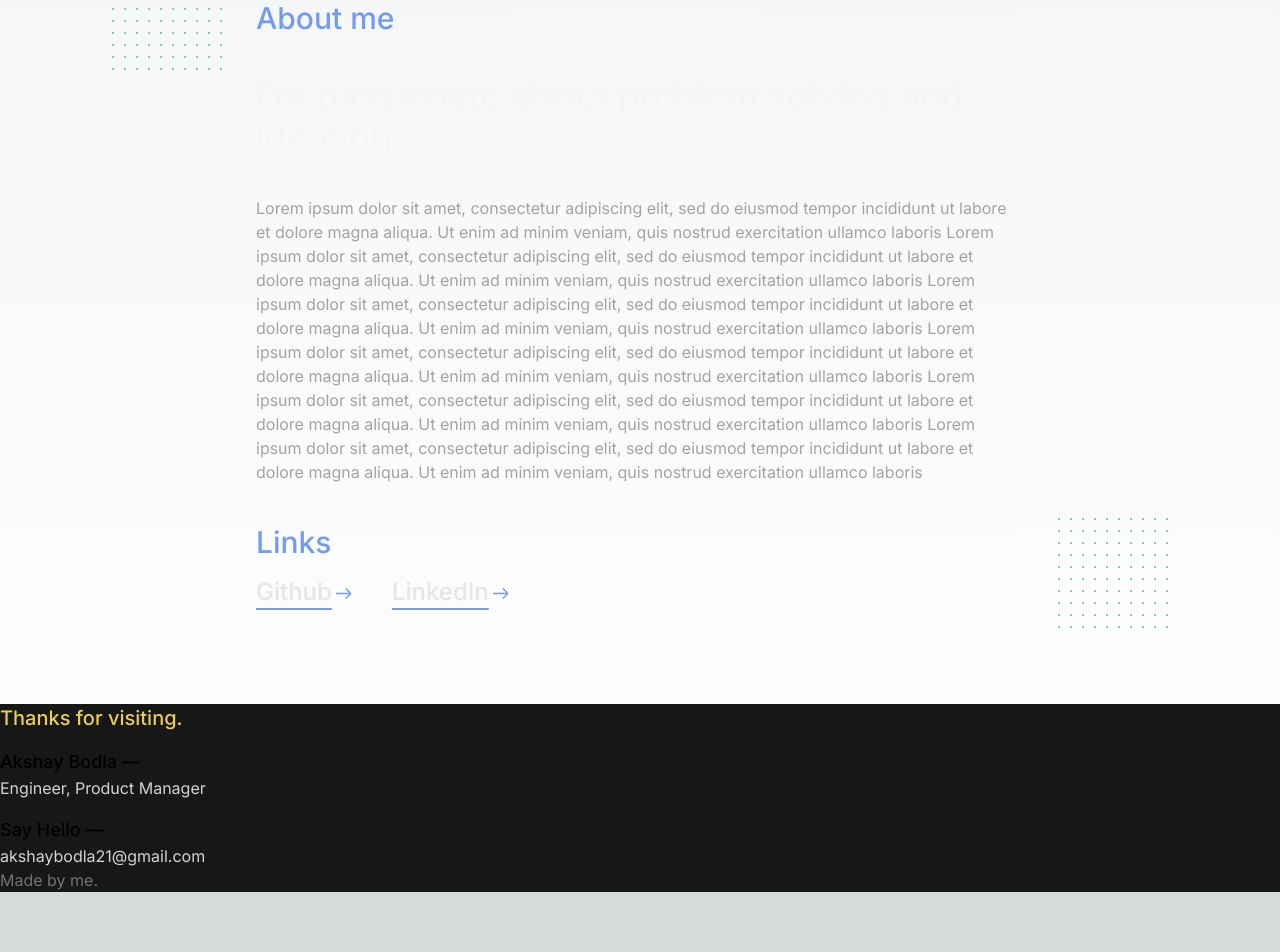
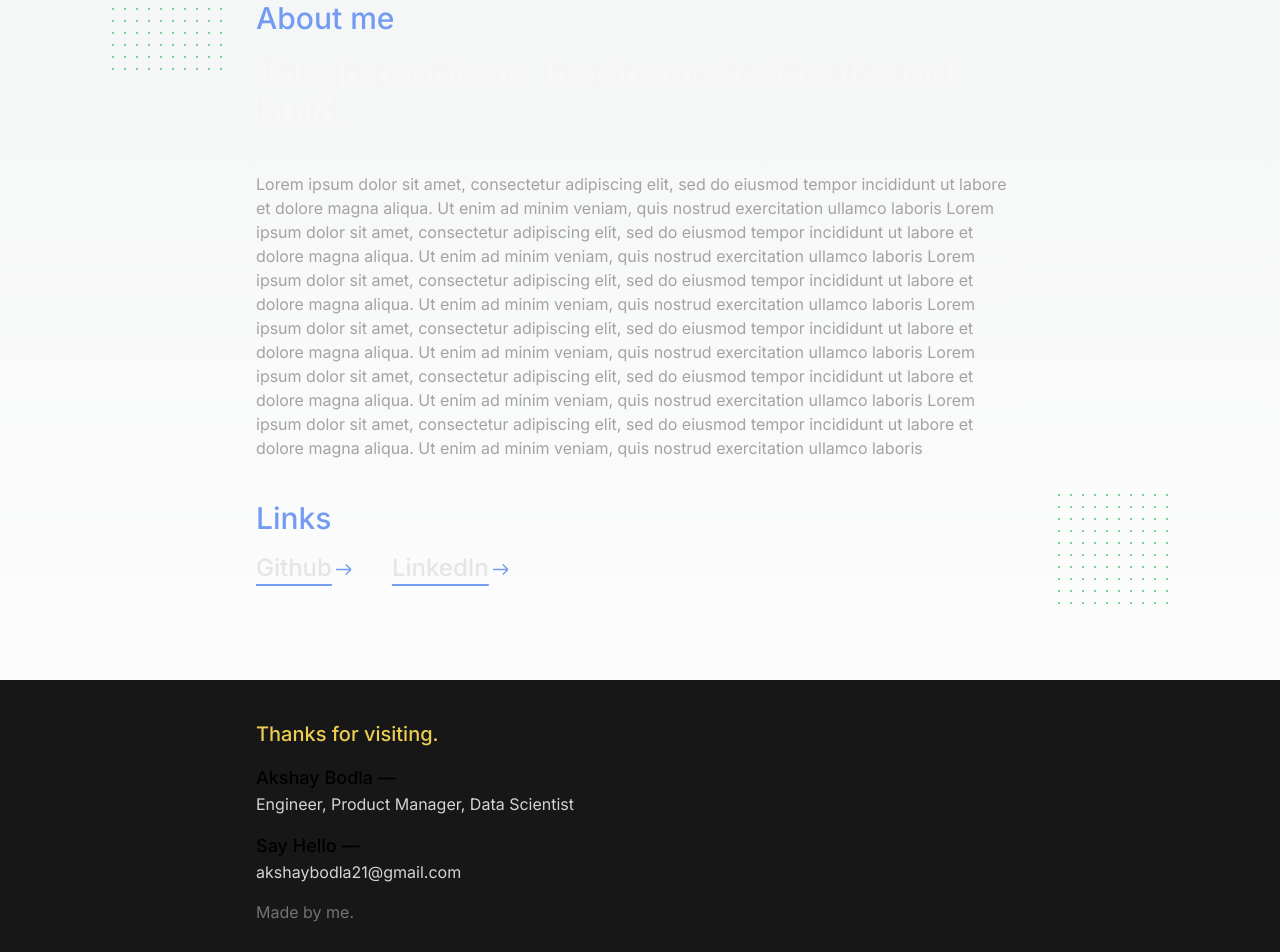
Before and after one commit to AkBo24/Personal-Website, a Next.js app in the folder website/: page / in a window 1280 px wide. Shown: the part 2940-3892 px from the top of the page. Before the commit the page ends 3832 px from the top, so only its background shows below. Built offline with nearby package versions, Linux system fonts and the light colour scheme.

Commit message:
Centered footer

```diff
--- a/website/app/Sections/About/About.tsx
+++ b/website/app/Sections/About/About.tsx
@@ -15,8 +15,8 @@ const About = () => {
             <div className=' relative sectionContainer'>
                 <h3 className='sectionHeaderBlue'>About me</h3>
 
-                <h4 className='text-4xl my-10'>
-                    I’m passionate about problem solving and ideation.
+                <h4 className='text-4xl mt-4 mb-10'>
+                    Tough problems inspire me to ideate and build.
                 </h4>
 
                 <p className='text-neutral-400'>
--- a/website/app/Sections/Footer/Footer.tsx
+++ b/website/app/Sections/Footer/Footer.tsx
@@ -2,16 +2,21 @@ import React from 'react';
 
 const Footer = () => {
     return (
-        <footer className='bg-neutral-900 w-full'>
-            <h1 className='text-gold text-xl font-medium mb-4'>Thanks for visiting.</h1>
+        <footer className='bg-neutral-900 w-full px-24 pt-10 pb-3 flex flex-col '>
+            <div className='sectionContainer self-center mb-4'>
+                <h1 className='text-gold text-xl font-medium mb-4'>
+                    Thanks for visiting.
+                </h1>
 
-            <h2 className='text-lg font-medium'>Akshay Bodla —</h2>
-            <p className='mb-4 text-neutral-300'>Engineer, Product Manager</p>
+                <h2 className='text-lg font-medium'>Akshay Bodla —</h2>
+                <p className='mb-4 text-neutral-300'>
+                    Engineer, Product Manager, Data Scientist
+                </p>
 
-            <h2 className='text-lg font-medium'>Say Hello —</h2>
-            <p className='text-neutral-300'>akshaybodla21@gmail.com</p>
-
-            <p className='text-neutral-500'>Made by me.</p>
+                <h2 className='text-lg font-medium'>Say Hello —</h2>
+                <p className='text-neutral-300 mb-4'>akshaybodla21@gmail.com</p>
+                <p className='text-neutral-500'>Made by me.</p>
+            </div>
         </footer>
     );
 };
```
